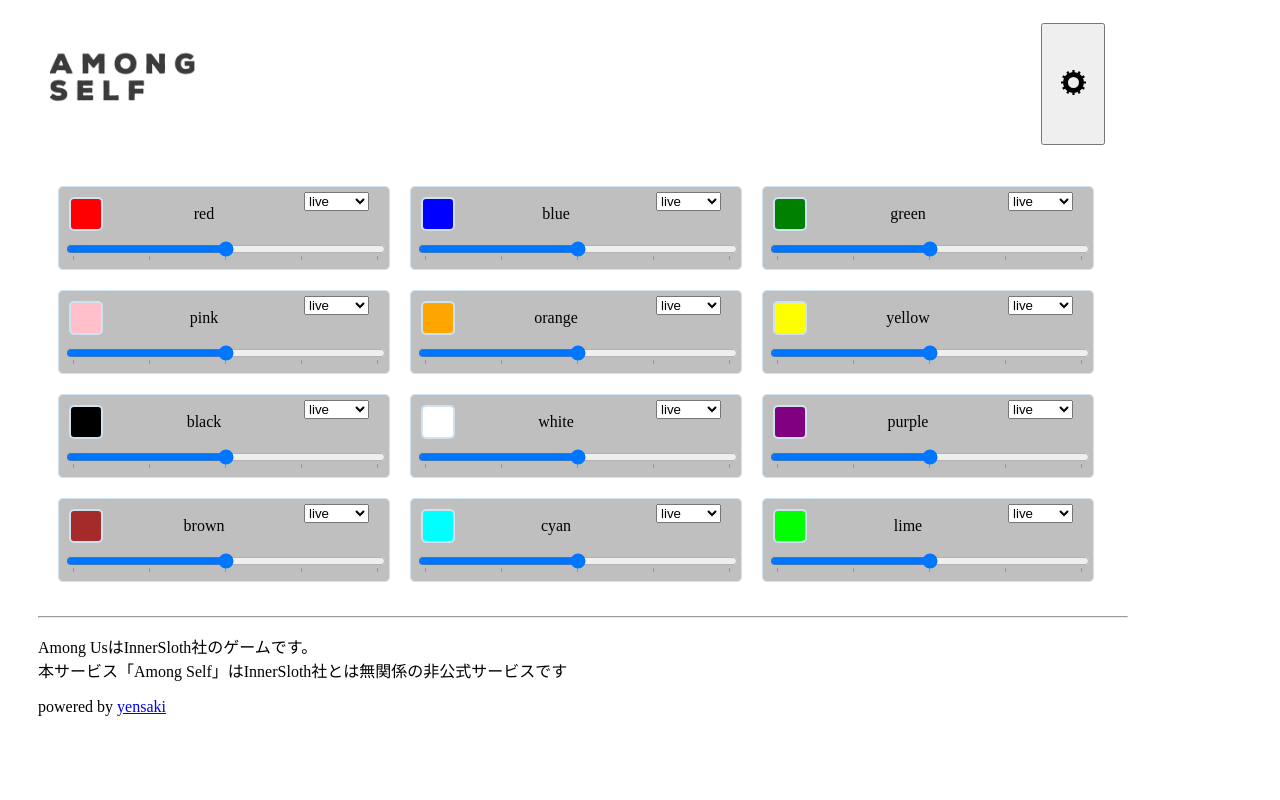
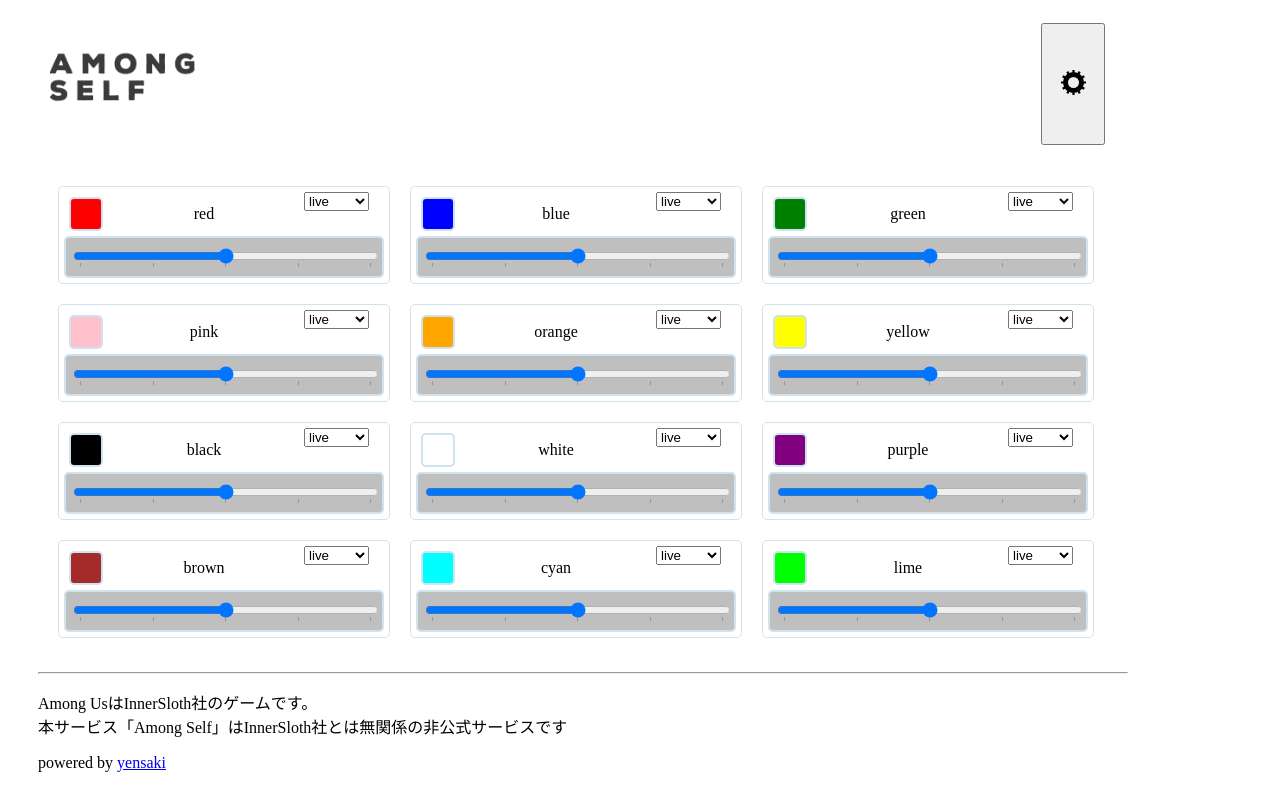
Before and after one commit to yensaki/among-self, a Next.js app: page / in a window 1280 px wide. Built offline with nearby package versions, Linux system fonts and the light colour scheme.

Commit message:
Modify BackgroundColor position

```diff
--- a/components/CrewCard.tsx
+++ b/components/CrewCard.tsx
@@ -21,7 +21,7 @@ const CrewCard = ({crew, onChange}: Props) => {
   }
 
     return (
-        <Container style={{backgroundColor: `hsl(0,0%,${100 - 0.01*(impostorRate**2)}%)`}}>
+        <Container>
             <Header>
                 <Square style={{backgroundColor: formCrew.color}} />
                 <HeaderText>{formCrew.name}</HeaderText>
@@ -34,7 +34,7 @@ const CrewCard = ({crew, onChange}: Props) => {
                 </div>
             </Header>
 
-            <div>
+            <RangeContainer style={{backgroundColor: `hsl(0,0%,${100 - 0.01*(impostorRate**2)}%)`}}>
                 <RangeSlider type="range" list="range-list" onChange={HandleImpostorRateChange}/>
                 <datalist id="range-list">
                     <option value="0" />
@@ -43,7 +43,7 @@ const CrewCard = ({crew, onChange}: Props) => {
                     <option value="75" />
                     <option value="100" />
                 </datalist>
-            </div>
+            </RangeContainer>
         </Container>
     )
 }
@@ -76,6 +76,12 @@ const HeaderText = styled.div`
     justify-content: center;
 `
 
+const RangeContainer = styled.div`
+    border: 2px solid #cee2f0;
+    border-radius: 5px;
+    padding: 5px;
+`
+
 const RangeSlider = styled.input`
     width: 100%;
 `
```
